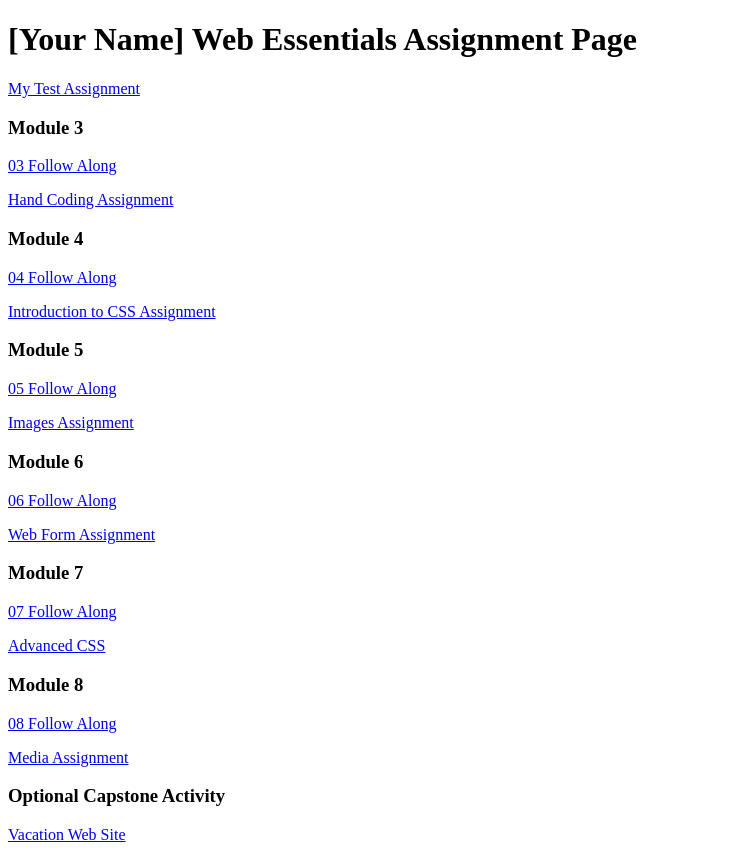
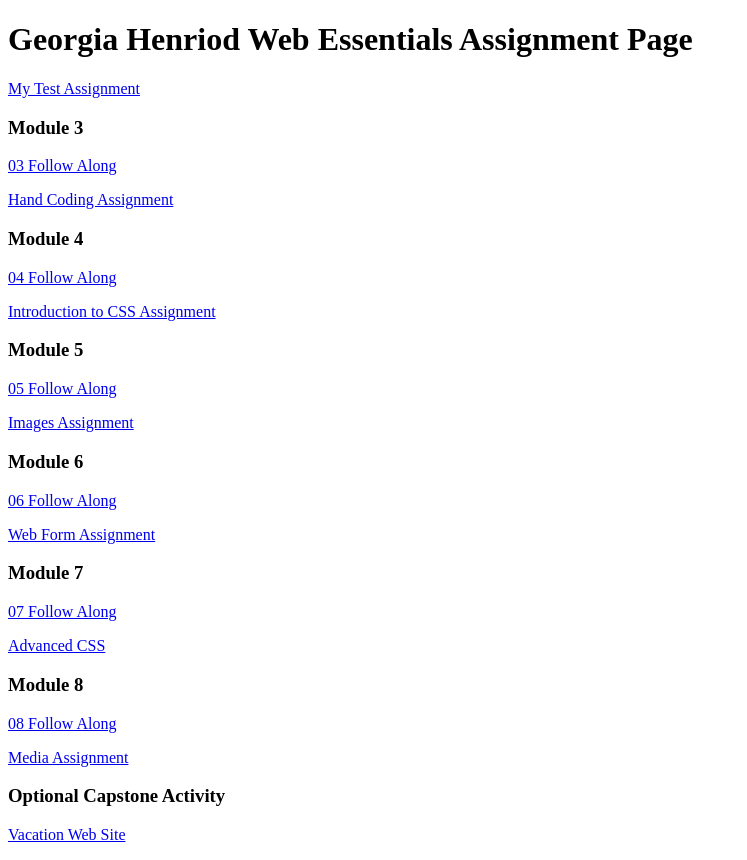
Before and after one commit to georgiahenriod77-oss/dwdd1600, a plain HTML site: page index.html in a window 1280 px wide. Shown: the whole page, without its empty margins (0-747 px from the left). Drawn offline with Linux system fonts and the light colour scheme.

Commit message:
added my name

```diff
--- a/index.html
+++ b/index.html
@@ -6,7 +6,7 @@
 		<title>dwdd 1600 assignment list page</title>
 	</head>
 	<body>
-		<h1>[Your Name] Web Essentials Assignment Page</h1>
+		<h1> Georgia Henriod Web Essentials Assignment Page</h1>
 		<p><a href="01test">My Test Assignment</a></p>
 
 		<h3>Module 3</h3>
```
